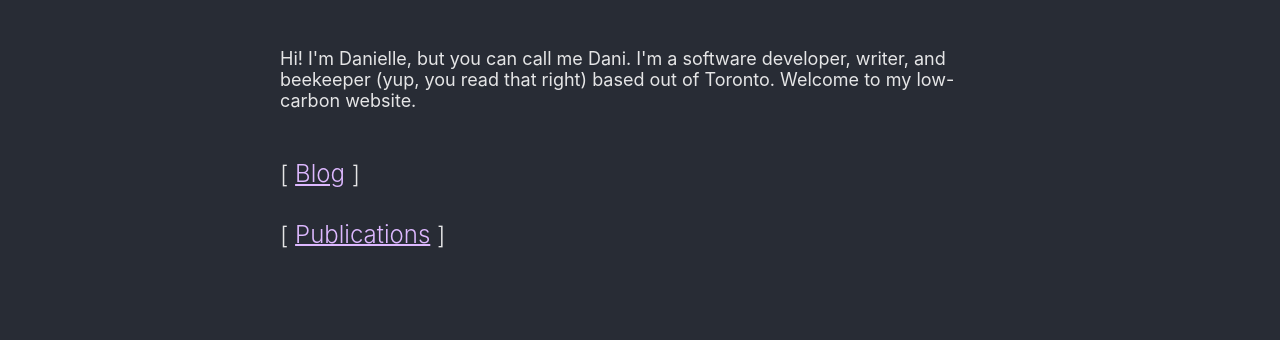
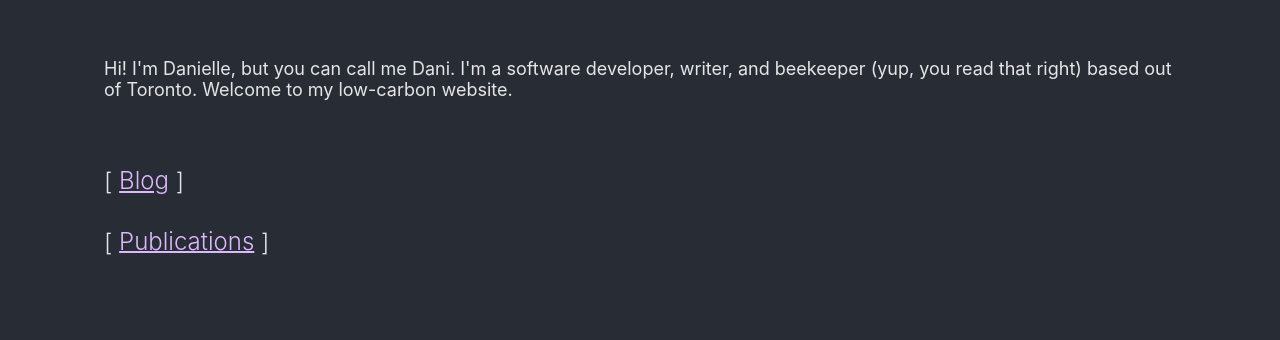
Before and after one commit to dsubject/my-gatsby-portfolio, a Gatsby site: page / in a window 1280 px wide. Shown: the part 252-592 px from the top of the page. Built offline with nearby package versions, Linux system fonts and the light colour scheme; Gatsby itself is replaced by a stand-in of ours.

Commit message:
changing padding 96 to margin

```diff
--- a/src/components/layout.js
+++ b/src/components/layout.js
@@ -1,16 +1,16 @@
 import React from "react"
 import { Helmet } from "react-helmet"
-
 import Footer from "../components/footer"
 
 const pageStyles = {
   color: 'rgba(255, 255, 255, 0.88)',
-  padding: 96,
-  marginRight: 'auto',
-  marginLeft: 'auto',
+  margin: 96,
   fontFamily: "-apple-system, BlinkMacSystemFont, 'Segoe UI', Roboto, Helvetica, Arial, sans-serif, 'Apple Color Emoji', 'Segoe UI Emoji', 'Segoe UI Symbol'",
   fontSize: "1.125rem",
-  maxWidth: '45rem',
+  //maxWidth: '42rem'
+  display: 'flex',
+  flexDirection: 'column',
+  flex: '2 1 auto'
 }
 
 const Layout = ({ children }) => {
```
